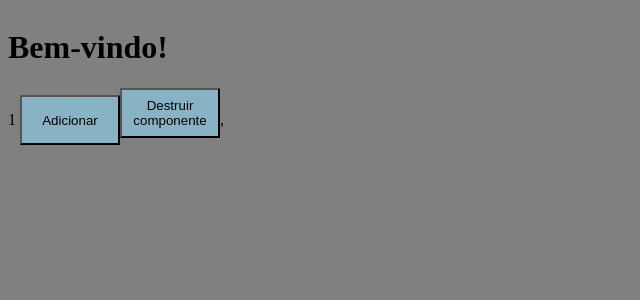
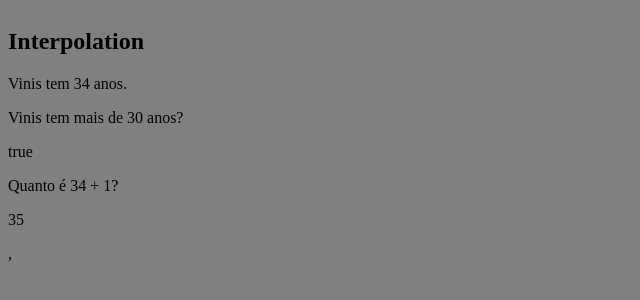
Before and after one commit to V1nnys/Angular, an Angular app in the folder Angular2+/meu-projeto-udemy/: page / in a window 1280 px wide. Shown: the top 300 px of the page, without its empty margins (0-640 px from the left). Built offline with nearby package versions, Linux system fonts and the light colour scheme.

Commit message:
interpolation

```diff
--- a/Angular2+/meu-projeto-udemy/src/app/app.component.ts
+++ b/Angular2+/meu-projeto-udemy/src/app/app.component.ts
@@ -10,23 +10,22 @@
   AfterContentChecked,
   AfterViewInit,
   AfterViewChecked
+
+<app-title *ngIf="destruir"></app-title>
+    {{valor}}
+    <button (click)="adicionar()">Adicionar</button>
+    <button (click)="destruirComponent()">Destruir componente</button>
 */
 
 @Component({
   selector: 'app-root',
   template: `
-    <app-title *ngIf="destruir"></app-title>
-    {{valor}}
-    <button (click)="adicionar()">Adicionar</button>
-    <button (click)="destruirComponent()">Destruir componente</button>
+    <app-data-binding></app-data-binding>
     <router-outlet></router-outlet>,
   `
+
 })
-export class AppComponent implements OnInit, DoCheck,
-AfterContentInit,
-AfterContentChecked,
-AfterViewInit,
-AfterViewChecked{
+export class AppComponent implements OnInit {
 
   public valor: number = 1;
 
--- a/Angular2+/meu-projeto-udemy/src/app/app.module.ts
+++ b/Angular2+/meu-projeto-udemy/src/app/app.module.ts
@@ -4,11 +4,13 @@
 import { AppRoutingModule } from './app-routing.module';
 import { AppComponent } from './app.component';
 import { TitleComponent } from './title/title.component';
+import { DataBindingComponent } from './data-binding/data-binding.component';
 
 @NgModule({
   declarations: [
     AppComponent,
-    TitleComponent
+    TitleComponent,
+    DataBindingComponent
   ],
   imports: [
     BrowserModule,
--- /dev/null
+++ b/Angular2+/meu-projeto-udemy/src/app/data-binding/data-binding.component.html
@@ -0,0 +1,9 @@
+<h2>Interpolation</h2>
+
+<p>{{ nome }} tem {{ idade }} anos.</p>
+
+<p>{{ nome }} tem mais de 30 anos?</p>
+<p>{{ idade > 30 }}</p>
+
+<p>Quanto é {{idade}} + {{maisUm}}?</p>
+<p>{{ idade + maisUm }}</p>
--- /dev/null
+++ b/Angular2+/meu-projeto-udemy/src/app/data-binding/data-binding.component.ts
@@ -0,0 +1,13 @@
+import { Component } from '@angular/core';
+
+@Component({
+  selector: 'app-data-binding',
+  templateUrl: './data-binding.component.html',
+  styleUrls: ['./data-binding.component.scss']
+})
+export class DataBindingComponent {
+
+  public nome: string = "Vinis";
+  public idade: number = 34;
+  public maisUm: number = 1;
+}
```
Also changed, not shown: Angular2+/meu-projeto-udemy/src/app/data-binding/data-binding.component.scss (added), 1 other file (tests, documents, lock files or other folders).
